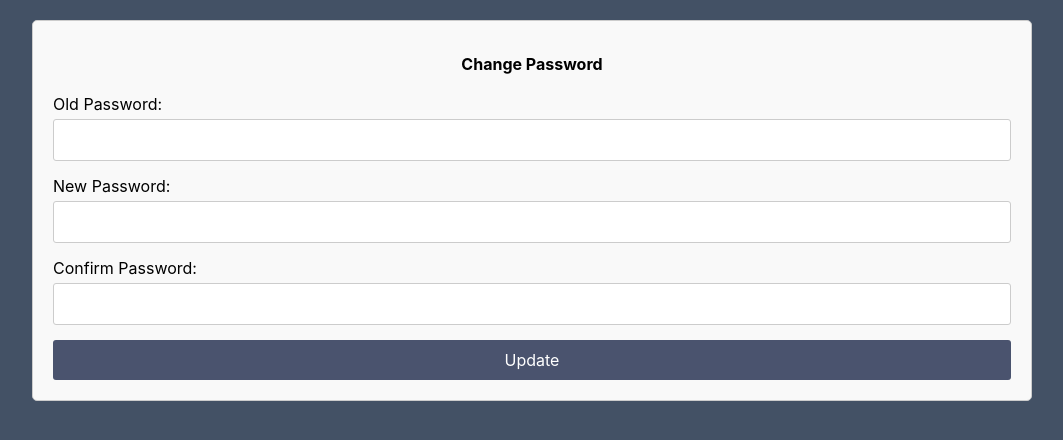
After one commit to Hao-Ding-1159306/Biosecurity, a Flask app: page /change_password in a window 1280 px wide. The commit adds this page. Shown: the top 440 px of the page, without its empty margins (108-1171 px from the left). Run offline with Flask 3, Linux system fonts and the light colour scheme; the visitor is signed in with stand-in values (Sample User, id 1).

Commit message:
build admin blueprint

```diff
--- a/app.py
+++ b/app.py
@@ -10,17 +10,15 @@ import os
 import re
 from datetime import datetime
 
-import mysql.connector
 from flask import Flask, redirect, render_template, request, session, url_for
 from flask_hashing import Hashing
 
-import connect
 from admin import admin_page
 from agronomists import agronomists_page
+from sql.sql import get_cursor
 from staff import staff_page
 
 app = Flask(__name__)
-
 
 hashing = Hashing(app)
 app.secret_key = binascii.hexlify(os.urandom(24)).decode('utf-8')
@@ -31,17 +29,6 @@ app.register_blueprint(agronomists_page, url_prefix="/agronomists")
 
 db_cursor = None
 connection = None
-
-
-def get_cursor():
-    global db_cursor
-    global connection
-    connection = mysql.connector.connect(user=connect.dbuser,
-                                         password=connect.dbpass, host=connect.dbhost,
-                                         auth_plugin='mysql_native_password',
-                                         database=connect.dbname, autocommit=True)
-    db_cursor = connection.cursor()
-    return db_cursor
 
 
 @app.route("/")
@@ -69,7 +56,7 @@ def login():
                 session['id'] = account[0]
                 session['username'] = account[1]
                 session['role'] = role
-                return redirect(url_for('home'))
+                return redirect(url_for(f"{role}.home"))
             else:
                 # password incorrect
                 msg = 'Incorrect password!'
@@ -124,24 +111,6 @@ def home():
     return redirect(url_for('login'))
 
 
-@app.route('/profile')
-def profile():
-    if 'logged_in' in session:
-        cursor = get_cursor()
-        cursor.execute(f"SELECT * FROM {session['role']} WHERE username = '{session['username']}'")
-        account = cursor.fetchone()
-        if session['role'] == 'agronomists':
-            results = {'id': account[0], 'username': account[1], 'first_name': account[3], 'last_name': account[4],
-                       'address': account[5], 'email': account[6], 'phone': account[7], 'date_joined': account[8],
-                       'state': account[9]}
-        elif session['role'] == 'staff' or session['role'] == 'admin':
-            results = {'id': account[0], 'username': account[1], 'first_name': account[3], 'last_name': account[4],
-                       'position': account[5], 'email': account[6], 'phone': account[7], 'date_hired': account[8],
-                       'department': account[9], 'state': account[10]}
-        return render_template('profile.html', account=account)
-    return redirect(url_for('login'))
-
-
 @app.route('/logout')
 def logout():
     session.pop('logged_in', None)
@@ -151,5 +120,18 @@ def logout():
     return redirect(url_for('login'))
 
 
+@app.route('/change_password', methods=['GET', 'POST'])
+def change_password():
+    if 'logged_in' not in session:
+        return redirect(url_for('login'))
+    if request.method == 'POST':
+        old_password = request.form['old_password']
+        new_password = request.form['new_password']
+        confirm_password = request.form['confirm_password']
+        print(f'password:{old_password},{new_password}, {confirm_password}\n')
+        return redirect(url_for(f"{session['role']}.profile"))
+    return render_template('change_password.html')
+
+
 if __name__ == '__main__':
     app.run(debug=True)
--- a/local.sql
+++ b/local.sql
@@ -27,7 +27,7 @@ position varchar(320) NOT NULL,
 email varchar(320) NOT NULL,
 phone varchar(11) NOT NULL,
 date_hired date NOT NULL,
-departmant varchar(25) NOT NULL,
+department varchar(25) NOT NULL,
 state tinyint default 1
 ) ENGINE=InnoDB AUTO_INCREMENT=25 DEFAULT CHARSET=utf8mb4 COLLATE=utf8mb4_0900_ai_ci;
 
@@ -42,7 +42,7 @@ position varchar(320) NOT NULL,
 email varchar(320) NOT NULL,
 phone varchar(11) NOT NULL,
 date_hired date NOT NULL,
-departmant varchar(25) NOT NULL,
+department varchar(25) NOT NULL,
 state tinyint default 1
 ) ENGINE=InnoDB AUTO_INCREMENT=25 DEFAULT CHARSET=utf8mb4 COLLATE=utf8mb4_0900_ai_ci;
 
@@ -73,4 +73,4 @@ FOREIGN KEY (agriculture_id) REFERENCES agriculture(agriculture_id),
 FOREIGN KEY (photo_id) REFERENCES photos(photo_id)
 ) ENGINE=InnoDB DEFAULT CHARSET=utf8mb4 COLLATE=utf8mb4_0900_ai_ci;
 
-INSERT INTO admin (username, password, first_name, last_name, position, email, phone, date_hired, departmant) VALUES ('admin', '7299f3488ded4e34277fd96afcdd911449b69b111aa45f6a2bd25d168f7a87f0', 'John', 'Smith', 'New Zealand', 'admin@willis.nz', '0211661231', '2023-12-12', 'admin');
+INSERT INTO admin (username, password, first_name, last_name, position, email, phone, date_hired, departmant) VALUES ('admin', '7299f3488ded4e34277fd96afcdd911449b69b111aa45f6a2bd25d168f7a87f0', 'John', 'Smith', 'New Zealand', 'admin@willis.nz', '10211661231', '2023-12-12', 'admin');
--- a/static/style.css
+++ b/static/style.css
@@ -165,3 +165,64 @@ body.loggedin {
   padding: 5px;
   margin: 0 0 10px 0;
 }
+
+.button-container {
+    margin-top: 20px;
+    display: flex;
+}
+.button-container a {
+    display: block;
+    width: 200px;
+    padding: 10px;
+    margin-right: 10px; /* 调整按钮之间的右侧间距 */
+    text-align: center;
+    background-color: #4a536e; /* 设置按钮背景颜色为灰色 */
+    color: #fff; /* 设置按钮文字颜色为白色 */
+    text-decoration: none;
+    border-radius: 5px;
+}
+.button-container a:hover {
+    background-color: #364152; /* 鼠标悬停时按钮背景颜色变化 */
+}
+.button-container a i {
+    margin-right: 5px;
+}
+
+.container {
+    max-width: 1000px;
+    margin: 20px auto;
+    padding: 20px;
+    border: 1px solid #ccc;
+    border-radius: 5px;
+    background-color: #f9f9f9;
+}
+.container h2 {
+    text-align: center;
+}
+.container form {
+    margin-top: 20px;
+}
+.container label {
+    display: block;
+    margin-bottom: 5px;
+}
+input[type="text"],
+input[type="email"],
+input[type="password"] {
+    width: 100%;
+    padding: 10px;
+    margin-bottom: 15px;
+    border: 1px solid #ccc;
+    border-radius: 3px;
+}
+input[type="submit"] {
+    width: 100%;
+    padding: 10px;
+    border: none;
+    border-radius: 3px;
+    background-color: #4a536e;
+    color: #fff;
+    cursor: pointer;
+}
+input[type="submit"]:hover {
+    background-color: #364152;
--- /dev/null
+++ b/templates/change_password.html
@@ -0,0 +1,28 @@
+<!DOCTYPE html>
+<html lang="en">
+<head>
+    <meta charset="UTF-8">
+    <meta name="viewport" content="width=device-width, initial-scale=1.0">
+    <title>Change Password</title>
+    <!-- 导入 Font Awesome 图标 -->
+    <link rel="stylesheet" href="{{ url_for('static', filename='style.css') }}">
+    <link rel="stylesheet" href="https://use.fontawesome.com/releases/v5.7.1/css/all.css">
+</head>
+<body>
+    <div class="container">
+        <h2>Change Password</h2>
+        <form action="/change_password" method="post">
+            <label for="old_password">Old Password:</label>
+            <input type="password" id="old_password" name="old_password">
+
+            <label for="new_password">New Password:</label>
+            <input type="password" id="new_password" name="new_password">
+
+            <label for="confirm_password">Confirm Password:</label>
+            <input type="password" id="confirm_password" name="confirm_password">
+
+            <input type="submit" value="Update">
+        </form>
+    </div>
+</body>
+</html>
--- a/templates/layout.html
+++ b/templates/layout.html
@@ -1,5 +1,5 @@
 <!DOCTYPE html>
-<html>
+<html lang="en">
 <head>
     <meta charset="utf-8">
     <title>{% block title %}{% endblock %}</title>
@@ -9,10 +9,12 @@
 <body class="loggedin">
 <nav class="navtop">
     <div>
-				<h1>Login Example</h1>
+        <h1>Biosecurity</h1>
+        {% block navlinks %}
         <a href="{{ url_for('home') }}"><i class="fas fa-home"></i>Home</a>
         <a href="{{ url_for('profile') }}"><i class="fas fa-user-circle"></i>Profile</a>
         <a href="{{ url_for('logout') }}"><i class="fas fa-sign-out-alt"></i>Logout</a>
+        {% endblock %}
     </div>
 </nav>
 <div class="content">
```
Also changed, not shown: admin.py (+20 -2 lines), sql/sql.py (added, +57 -0 lines), templates/admin_edit_profile.html (added, +27 -0 lines), templates/admin_home.html (added, +8 -0 lines), templates/admin_layout.html (added, +7 -0 lines), templates/admin_profile.html (added, +52 -0 lines), templates/profile.html (deleted, +0 -24 lines). Lines whose indentation alone changed are shown as unchanged.
